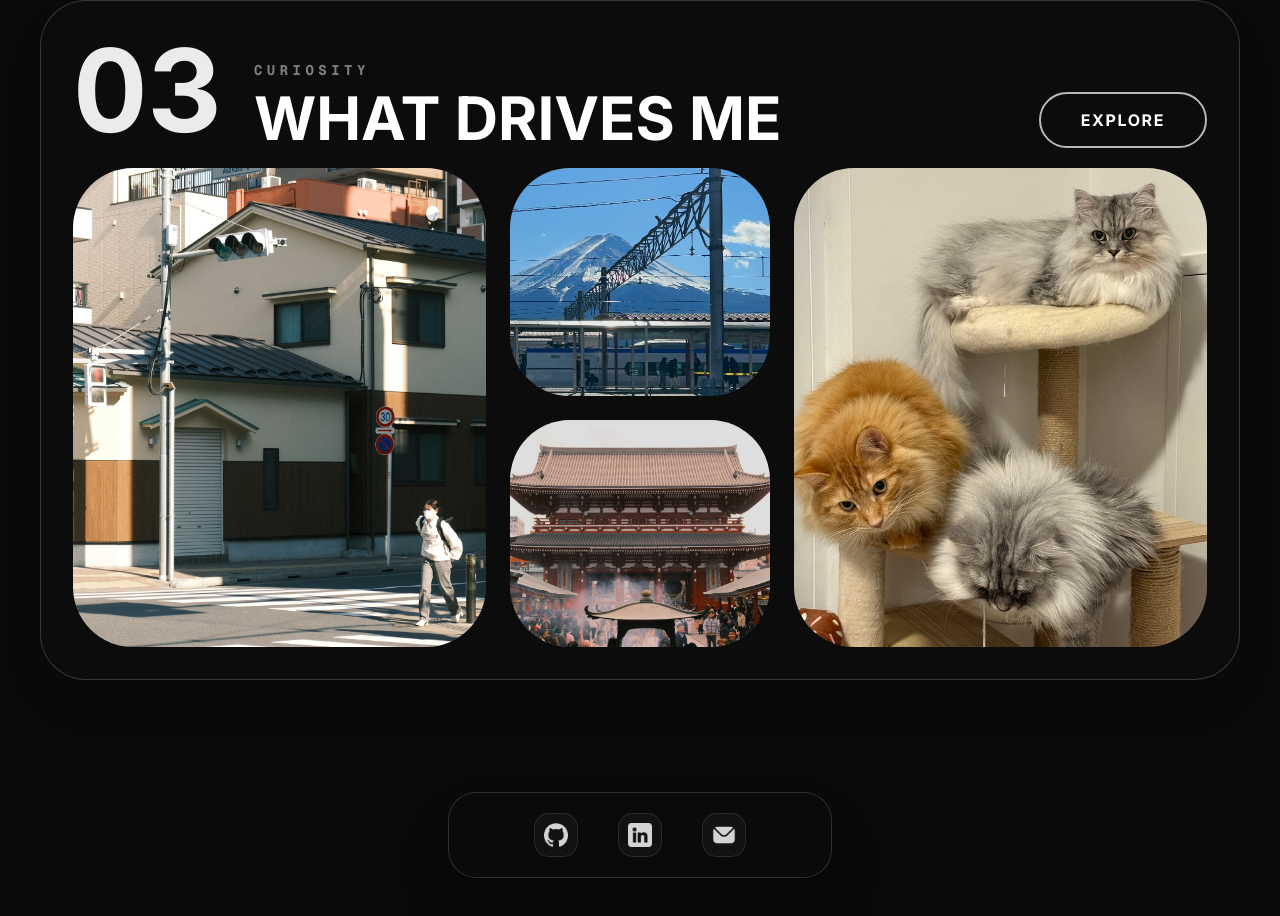
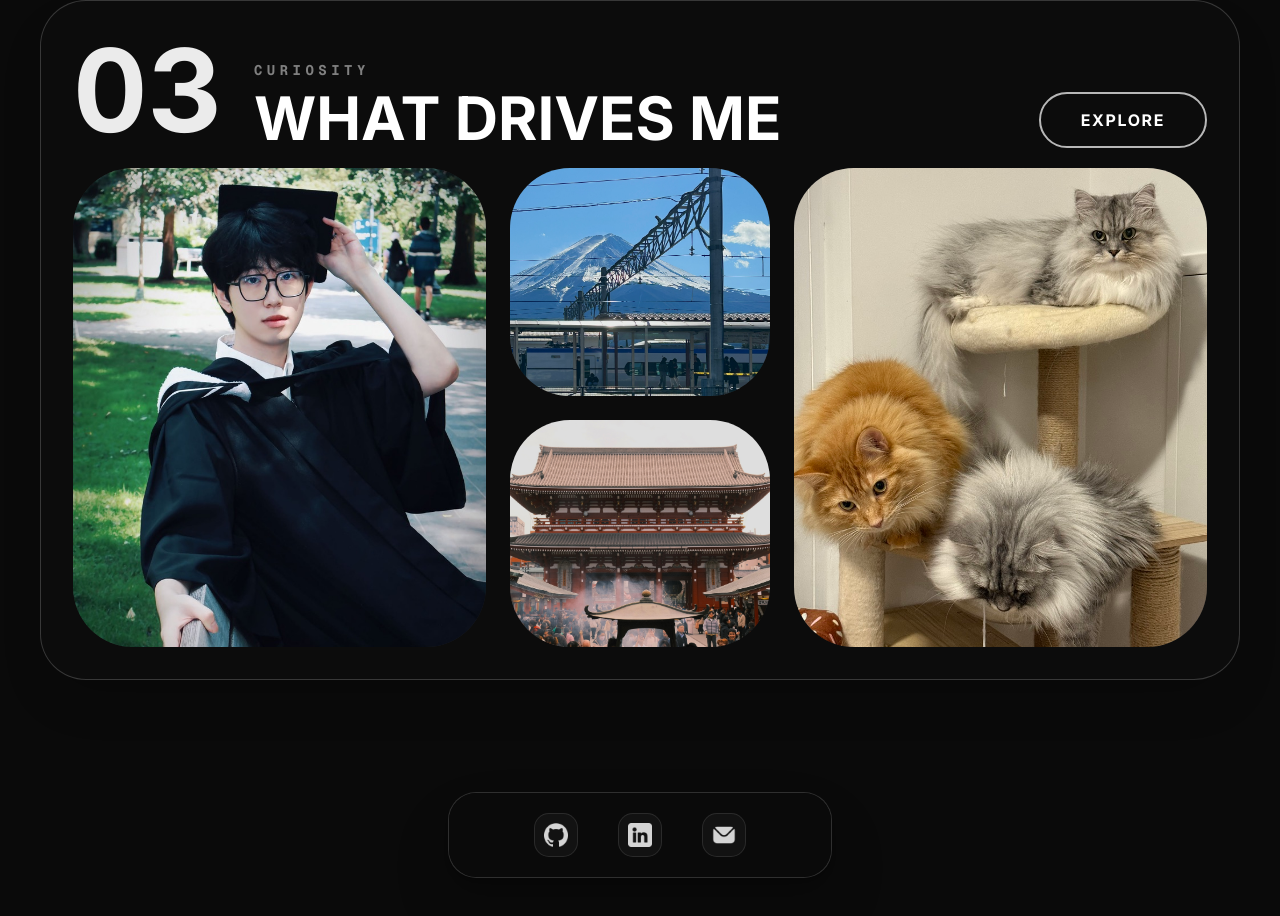
Before and after one commit to hzc011213/JHWeb, a Next.js app: page / in a window 1280 px wide. Shown: the part 3270-4186 px from the top of the page. Built offline with nearby package versions, Linux system fonts and the light colour scheme.

Commit message:
refactor: update personal imagery in aboutMe data to include graduation photo

```diff
--- a/src/data/aboutMe.ts
+++ b/src/data/aboutMe.ts
@@ -39,7 +39,7 @@ export const aboutMe: AboutMeDTO[] = [
     category: 'CURIOSITY',
     name: 'WHAT DRIVES ME',
     images: [
-      '/assets/life/travel8.jpg',
+      '/assets/life/grad.jpeg',
       '/assets/life/travel2.jpeg',
       '/assets/life/cat3.jpg',
       '/assets/life/travel6.jpg',
```
